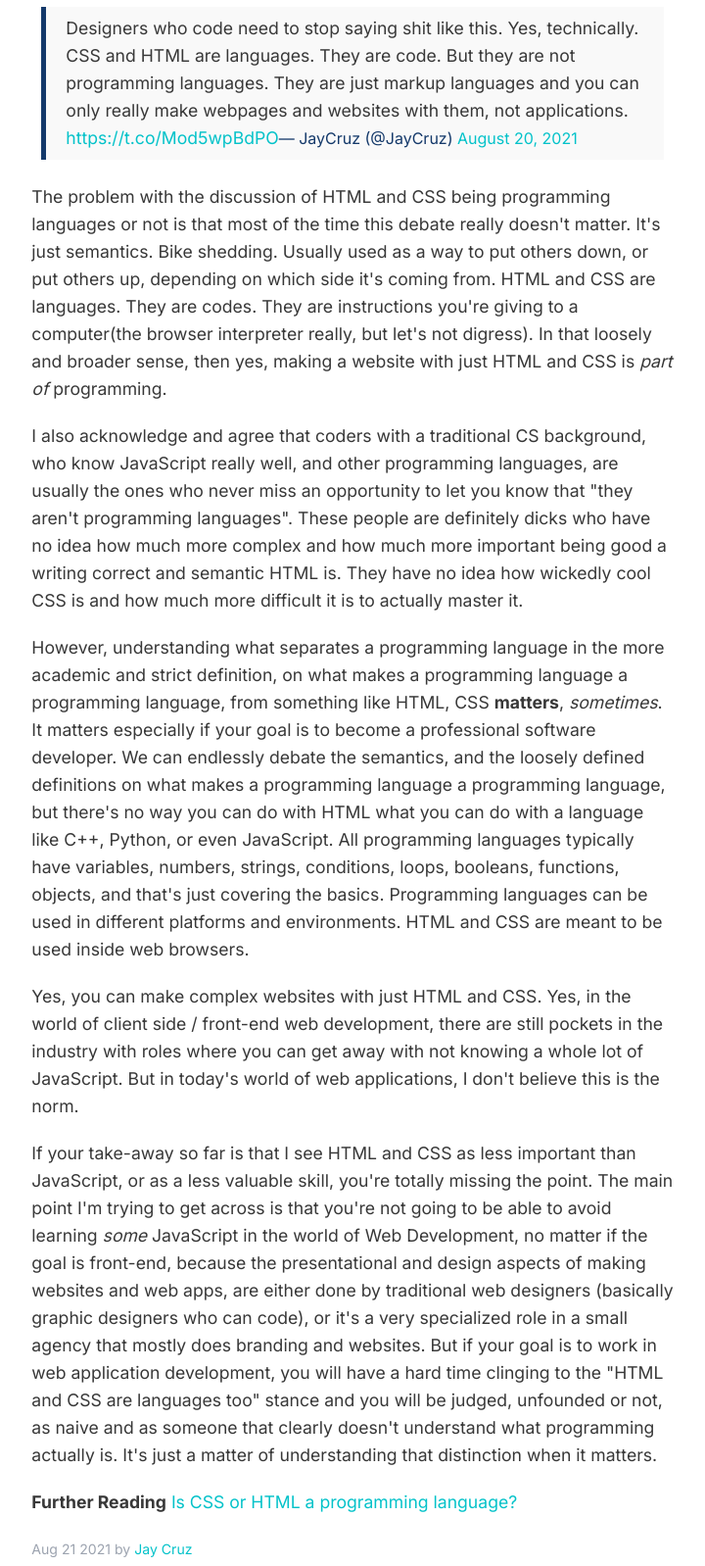
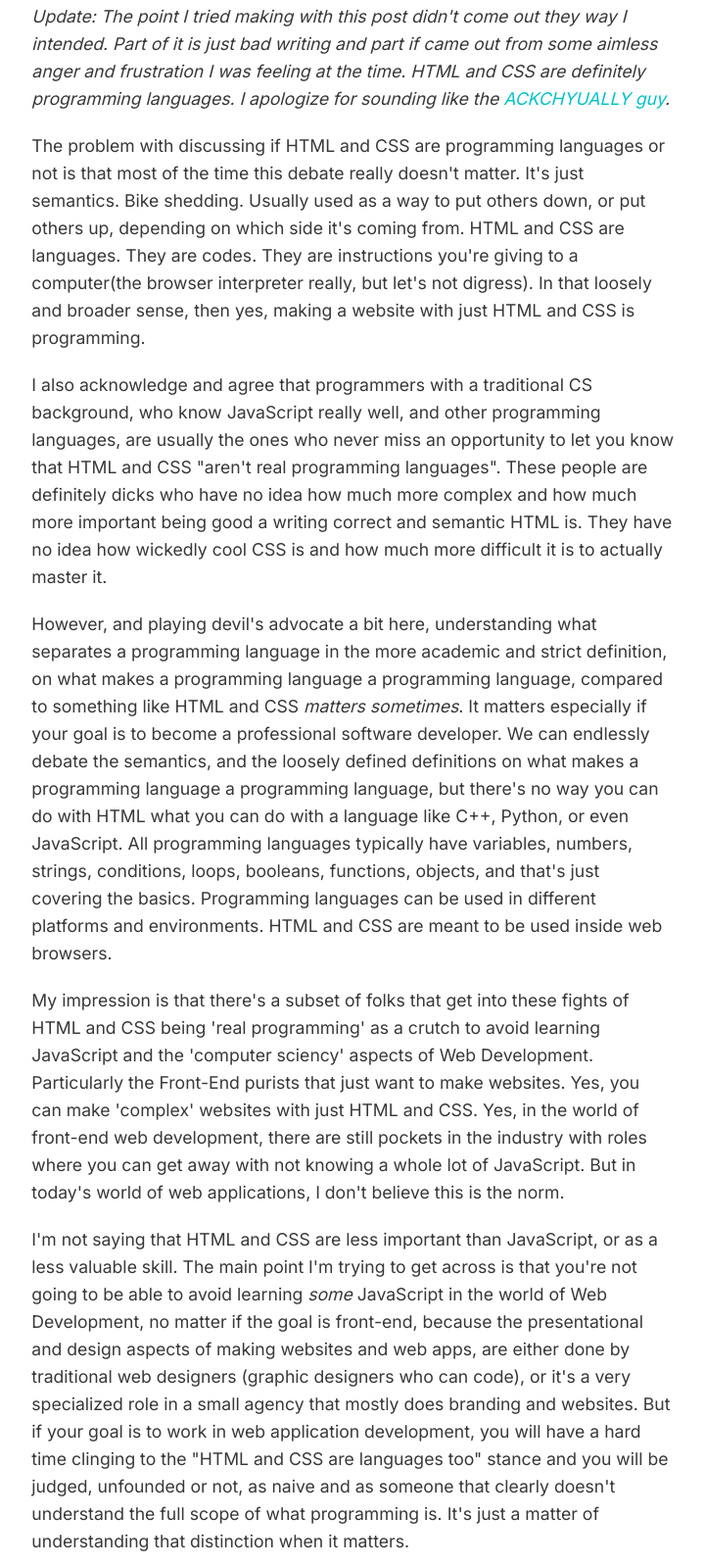
Before and after one commit to yarocruz/yarocruz.github.io, an Eleventy site: page posts/2021-08-21-html-and-css.md in a window 1280 px wide. Shown: the part 293-1891 px from the top of the page at 98% size, without its empty margins (201-921 px from the left). Built offline with nearby package versions, Linux system fonts and the light colour scheme; Eleventy itself is replaced by a stand-in of ours; files that its build step writes are made by us from their sources; what eleventy-xml-plugin would draw is missing.

Commit message:
updated post

```diff
--- a/posts/2021-08-21-html-and-css.md
+++ b/posts/2021-08-21-html-and-css.md
@@ -7,17 +7,17 @@ tags:
 - career
 ---
 
-<blockquote class="twitter-tweet"><p lang="en" dir="ltr">Designers who code need to stop saying shit like this. Yes, technically. CSS and HTML are languages. They are code. But they are not programming languages. They are just markup languages and you can only really make webpages and websites with them, not applications. <a href="https://t.co/Mod5wpBdPO">https://t.co/Mod5wpBdPO</a></p>&mdash; JayCruz (@JayCruz) <a href="https://twitter.com/JayCruz/status/1428748451374899207?ref_src=twsrc%5Etfw">August 20, 2021</a></blockquote> <script async src="https://platform.twitter.com/widgets.js" charset="utf-8"></script>
+_Update: The point I tried making with this post didn't come out they way I intended. Part of it is just bad writing and part if came out from some aimless anger and frustration I was feeling at the time. HTML and CSS are definitely programming languages. I apologize for sounding like the [ACKCHYUALLY guy](https://i.kym-cdn.com/photos/images/newsfeed/001/191/035/135.png)._
 
-The problem with the discussion of HTML and CSS being programming languages or not is that most of the time this debate really doesn't matter. It's just semantics. Bike shedding. Usually used as a way to put others down, or put others up, depending on which side it's coming from. HTML and CSS are languages. They are codes. They are instructions you're giving to a computer(the browser interpreter really, but let's not digress). In that loosely and broader sense, then yes, making a website with just HTML and CSS is *part of* programming.
+The problem with discussing if HTML and CSS are programming languages or not is that most of the time this debate really doesn't matter. It's just semantics. Bike shedding. Usually used as a way to put others down, or put others up, depending on which side it's coming from. HTML and CSS are languages. They are codes. They are instructions you're giving to a computer(the browser interpreter really, but let's not digress). In that loosely and broader sense, then yes, making a website with just HTML and CSS is programming.
 
-I also acknowledge and agree that coders with a traditional CS background, who know JavaScript really well, and other programming languages, are usually the ones who never miss an opportunity to let you know that "they aren't programming languages". These people are definitely dicks who have no idea how much more complex and how much more important being good a writing correct and semantic HTML is. They have no idea how wickedly cool CSS is and how much more difficult it is to actually master it.
+I also acknowledge and agree that programmers with a traditional CS background, who know JavaScript really well, and other programming languages, are usually the ones who never miss an opportunity to let you know that HTML and CSS "aren't real programming languages". These people are definitely dicks who have no idea how much more complex and how much more important being good a writing correct and semantic HTML is. They have no idea how wickedly cool CSS is and how much more difficult it is to actually master it.
 
 
-However, understanding what separates a programming language in the more academic and strict definition, on what makes a programming language a programming language, from something like HTML, CSS **matters**, *sometimes*. It matters especially if your goal is to become a professional software developer. We can endlessly debate the semantics, and the loosely defined definitions on what makes a programming language a programming language, but there's no way you can do with HTML what you can do with a language like C++, Python, or even JavaScript. All programming languages typically have variables, numbers, strings, conditions, loops, booleans, functions, objects, and that's just covering the basics. Programming languages can be used in different platforms and environments. HTML and CSS are meant to be used inside web browsers.
+However, and playing devil's advocate a bit here, understanding what separates a programming language in the more academic and strict definition, on what makes a programming language a programming language, compared to something like HTML and CSS _matters sometimes_. It matters especially if your goal is to become a professional software developer. We can endlessly debate the semantics, and the loosely defined definitions on what makes a programming language a programming language, but there's no way you can do with HTML what you can do with a language like C++, Python, or even JavaScript. All programming languages typically have variables, numbers, strings, conditions, loops, booleans, functions, objects, and that's just covering the basics. Programming languages can be used in different platforms and environments. HTML and CSS are meant to be used inside web browsers.
 
-Yes, you can make complex websites with just HTML and CSS. Yes, in the world of client side / front-end web development, there are still pockets in the industry with roles where you can get away with not knowing a whole lot of JavaScript. But in today's world of web applications, I don't believe this is the norm.
+My impression is that there's a subset of folks that get into these fights of HTML and CSS being 'real programming' as a crutch to avoid learning JavaScript and the 'computer sciency' aspects of Web Development. Particularly the Front-End purists that just want to make websites. Yes, you can make 'complex' websites with just HTML and CSS. Yes, in the world of front-end web development, there are still pockets in the industry with roles where you can get away with not knowing a whole lot of JavaScript. But in today's world of web applications, I don't believe this is the norm.
 
-If your take-away so far is that I see HTML and CSS as less important than JavaScript, or as a less valuable skill, you're totally missing the point. The main point I'm trying to get across is that you're not going to be able to avoid learning *some* JavaScript in the world of Web Development, no matter if the goal is front-end, because the presentational and design aspects of making websites and web apps, are either done by traditional web designers (basically graphic designers who can code), or it's a very specialized role in a small agency that mostly does branding and websites. But if your goal is to work in web application development, you will have a hard time clinging to the "HTML and CSS are languages too" stance and you will be judged, unfounded or not, as naive and as someone that clearly doesn't understand what programming actually is. It's just a matter of understanding that distinction when it matters.
+I'm not saying that HTML and CSS are less important than JavaScript, or as a less valuable skill. The main point I'm trying to get across is that you're not going to be able to avoid learning *some* JavaScript in the world of Web Development, no matter if the goal is front-end, because the presentational and design aspects of making websites and web apps, are either done by traditional web designers (graphic designers who can code), or it's a very specialized role in a small agency that mostly does branding and websites. But if your goal is to work in web application development, you will have a hard time clinging to the "HTML and CSS are languages too" stance and you will be judged, unfounded or not, as naive and as someone that clearly doesn't understand the full scope of what programming is. It's just a matter of understanding that distinction when it matters.
 
 **Further Reading** [Is CSS or HTML a programming language?](https://www.quora.com/Is-CSS-or-HTML-a-programming-language)
```
